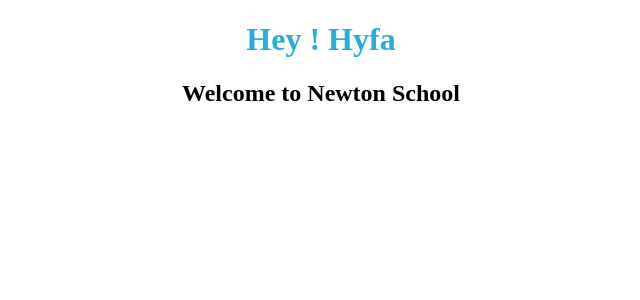
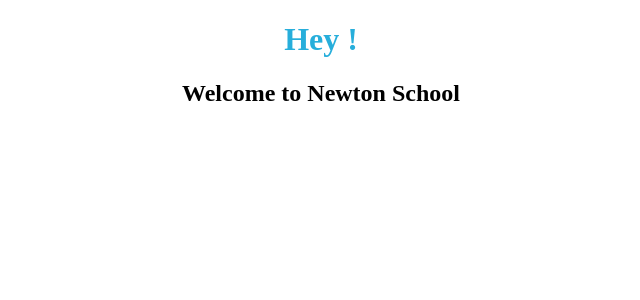
Before and after one commit to Hyfa-Hassan/Greetings-with-Props---What-is-virtual-dom-Building-a-First-Custom-Functional-C---dytxhtvjdclo, a React app: page / in a window 1280 px wide. Shown: the top 300 px of the page, without its empty margins (319-959 px from the left). Built offline with nearby package versions, Linux system fonts and the light colour scheme.

Commit message:
Update Welcome.js

```diff
--- a/src/components/Welcome.js
+++ b/src/components/Welcome.js
@@ -1,9 +1,10 @@
 // write code for Welcome component here
 import React from "react";
-function Welcome(props){
+function Welcome({props}){
+  let sayHi = `Hey ${name}!`;
   return(
     <>
-    <h1>Hey ! {props.name}</h1>
+    <h1>{sayHi}</h1>
     <h2>Welcome to Newton School</h2>
     </>
   );
```
